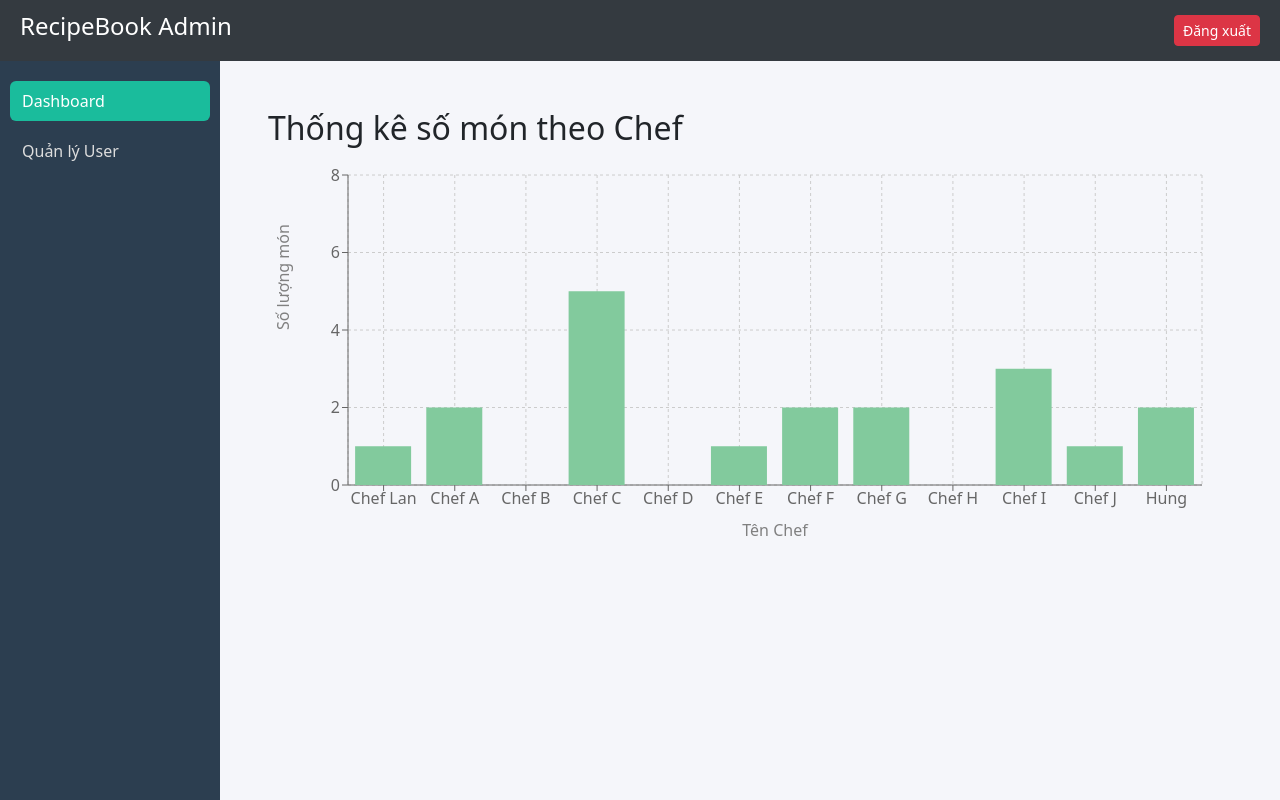
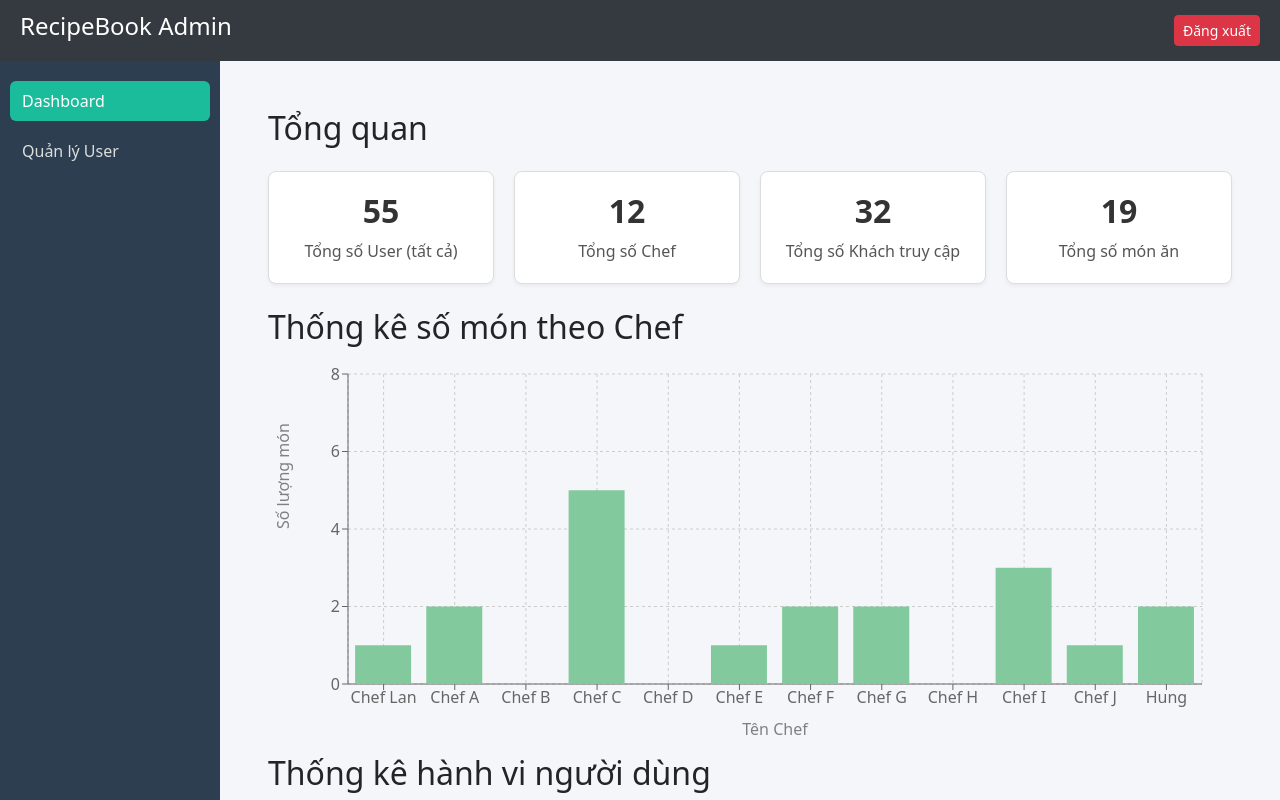
Before and after one commit to tranducanhbodoi/cooking-guide, a React (Create React App) app: page /admin in a window 1280 px wide. Shown: the top 800 px of the page. Built offline with nearby package versions, Linux system fonts and the light colour scheme; data requests are answered from the project's data file; sample sign-in values are in the browser's storage.

Commit message:
them dashboard

```diff
--- /dev/null
+++ b/src/components/DashBoardPage.css
@@ -0,0 +1,30 @@
+/* DashboardPage.css */
+.stat-cards {
+  display: flex;
+  gap: 20px;
+  flex-wrap: wrap;
+}
+
+.stat-card {
+  flex: 1;
+  min-width: 200px;
+  background: #fff;
+  border: 1px solid #ddd;
+  border-radius: 8px;
+  padding: 20px;
+  text-align: center;
+  box-shadow: 0 2px 4px rgba(0,0,0,0.05);
+}
+
+.stat-card h3 {
+  margin: 0;
+  font-size: 2rem;
+  font-weight: bold;
+  color: #333;
+}
+
+.stat-card p {
+  margin: 8px 0 0;
+  font-size: 1rem;
+  color: #555;
+}
--- a/src/components/DashBoardPage.js
+++ b/src/components/DashBoardPage.js
@@ -1,4 +1,3 @@
-// DashboardPage.js
 import React, { useEffect, useState } from "react";
 import {
   BarChart,
@@ -8,30 +7,74 @@ import {
   Tooltip,
   CartesianGrid,
   ResponsiveContainer,
+  PieChart,
+  Pie,
+  Cell,
+  Legend,
 } from "recharts";
+import "./DashBoardPage.css";
 
 export default function DashboardPage() {
   const [foods, setFoods] = useState([]);
+  const [users, setUsers] = useState([]);
   const [chefs, setChefs] = useState([]);
+  const [customers, setCustomers] = useState([]);
+  const [favorites, setFavorites] = useState([]);
 
   useEffect(() => {
     Promise.all([
       fetch("http://localhost:9999/food").then((r) => r.json()),
-      fetch("http://localhost:9999/users").then((r) => r.json()), // lấy danh sách user
-    ]).then(([foodsData, usersData]) => {
+      fetch("http://localhost:9999/users").then((r) => r.json()),
+      fetch("http://localhost:9999/favorites").then((r) => r.json()),
+    ]).then(([foodsData, usersData, favoritesData]) => {
       setFoods(foodsData);
+      setUsers(usersData);
       setChefs(usersData.filter((u) => u.role === "CHEF"));
+      setCustomers(usersData.filter((u) => u.role === "USER"));
+      setFavorites(favoritesData);
     });
   }, []);
 
-  // Tính số lượng món theo chefId
   const data = chefs.map((c) => {
     const count = foods.filter((f) => f.chefId === c.id).length;
     return { name: c.name, count };
   });
 
+  const userIdsWithFav = new Set(favorites.map((f) => f.userId.toString()));
+  const activeUsers = customers.filter((u) =>
+    userIdsWithFav.has(u.id.toString())
+  ).length;
+  const inactiveUsers = customers.length - activeUsers;
+
+  const pieData = [
+    { name: "Người dùng có tương tác", value: activeUsers },
+    { name: "Người dùng chỉ xem", value: inactiveUsers },
+  ];
+
+  const COLORS = ["#82ca9d", "#ffc658"];
+
   return (
     <div className="p-4">
+      <h2 className="mb-4">Tổng quan</h2>
+      <div className="stat-cards mb-4">
+        <div className="stat-card">
+          <h3>{users.length}</h3>
+          <p>Tổng số User (tất cả)</p>
+        </div>
+        <div className="stat-card">
+          <h3>{chefs.length}</h3>
+          <p>Tổng số Chef</p>
+        </div>
+        <div className="stat-card">
+          <h3>{customers.length}</h3>
+          <p>Tổng số Khách truy cập</p>
+        </div>
+        <div className="stat-card">
+          <h3>{foods.length}</h3>
+          <p>Tổng số món ăn</p>
+        </div>
+      </div>
+
       <h2>Thống kê số món theo Chef</h2>
       <ResponsiveContainer width="100%" height={400}>
         <BarChart
@@ -41,11 +84,7 @@ export default function DashboardPage() {
           <CartesianGrid strokeDasharray="3 3" />
           <XAxis
             dataKey="name"
-            label={{
-              value: "Tên Chef",
-              position: "bottom",
-              offset: 10,
-            }}
+            label={{ value: "Tên Chef", position: "bottom", offset: 10 }}
           />
           <YAxis
             label={{
@@ -59,6 +98,25 @@ export default function DashboardPage() {
           <Bar dataKey="count" fill="#82ca9d" />
         </BarChart>
       </ResponsiveContainer>
+
+      <h2 className="mt-8">Thống kê hành vi người dùng</h2>
+      <ResponsiveContainer width="100%" height={400}>
+        <PieChart>
+          <Pie
+            data={pieData}
+            dataKey="value"
+            nameKey="name"
+            outerRadius={150}
+            fill="#8884d8"
+            label
+          >
+            {pieData.map((entry, index) => (
+              <Cell key={`cell-${index}`} fill={COLORS[index % COLORS.length]} />
+            ))}
+          </Pie>
+          <Legend />
+        </PieChart>
+      </ResponsiveContainer>
     </div>
   );
 }
```
